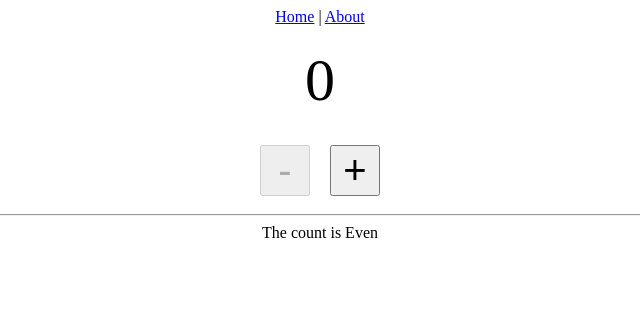
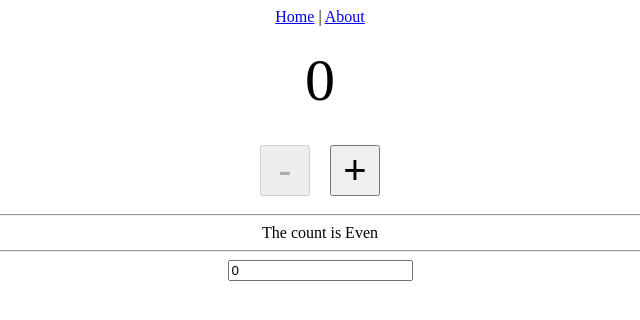
Before and after one commit to aman-saurabh/vuejs-pinia-demo, a Vue app: page / in a window 1280 px wide. Shown: the top 320 px of the page, without its empty margins (320-960 px from the left). Built offline with nearby package versions, Linux system fonts and the light colour scheme.

Commit message:
Bind store counter with an input field to update value from input fields also

```diff
--- a/src/views/HomeView.vue
+++ b/src/views/HomeView.vue
@@ -11,6 +11,8 @@
     <div class="count-type">
       The count is {{oddOrEven}}
     </div>
+    <hr>
+    <input type="number" v-model="count" min="0">
   </div>
 </template>
 
```
